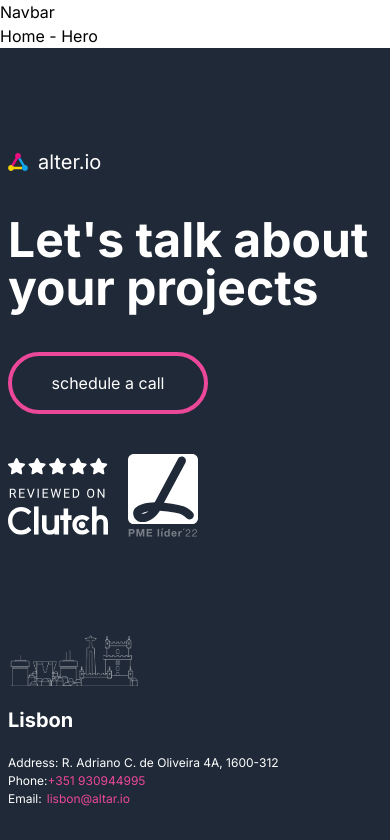
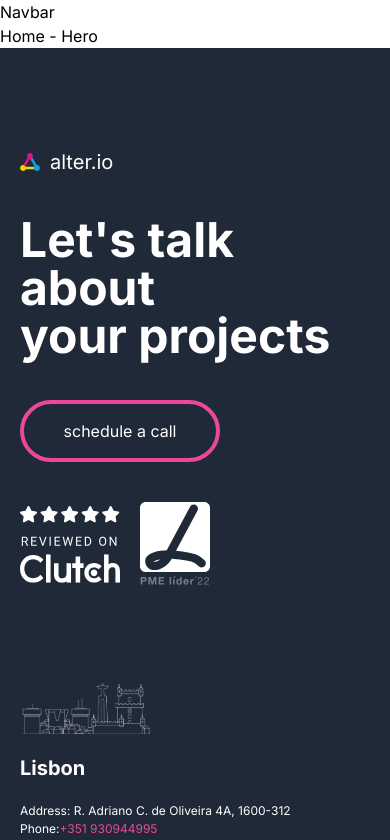
Before and after one commit to paldebarun/infotechbrains, a Next.js app: page / in a window 390 px wide. Shown: the top 840 px of the page. Built offline with nearby package versions, Linux system fonts and the light colour scheme.

Commit message:
the padding of the upper section is increased

```diff
--- a/components/Footer.jsx
+++ b/components/Footer.jsx
@@ -14,7 +14,7 @@
 const Footer = () => {
   return (
     <div className="bg-gray-900 overflow-x-hidden">
-      <div className="w-screen bg-gray-800 flex justify-center flex-col md:flex-row gap-[70px] md:gap-[80px]  px-[8px] sm:px-[20px] lg:px-[100px] py-[100px] ">
+      <div className="w-screen bg-gray-800 flex justify-center flex-col md:flex-row gap-[70px] md:gap-[80px]  px-[20px] sm:px-[20px] lg:px-[100px] py-[100px] ">
         <div className="w-full md:w-[40%]  flex   flex-col md:justify-end  gap-[40px]">
           <div className="text-white flex gap-[10px] items-center  ">
             <figure>
```
